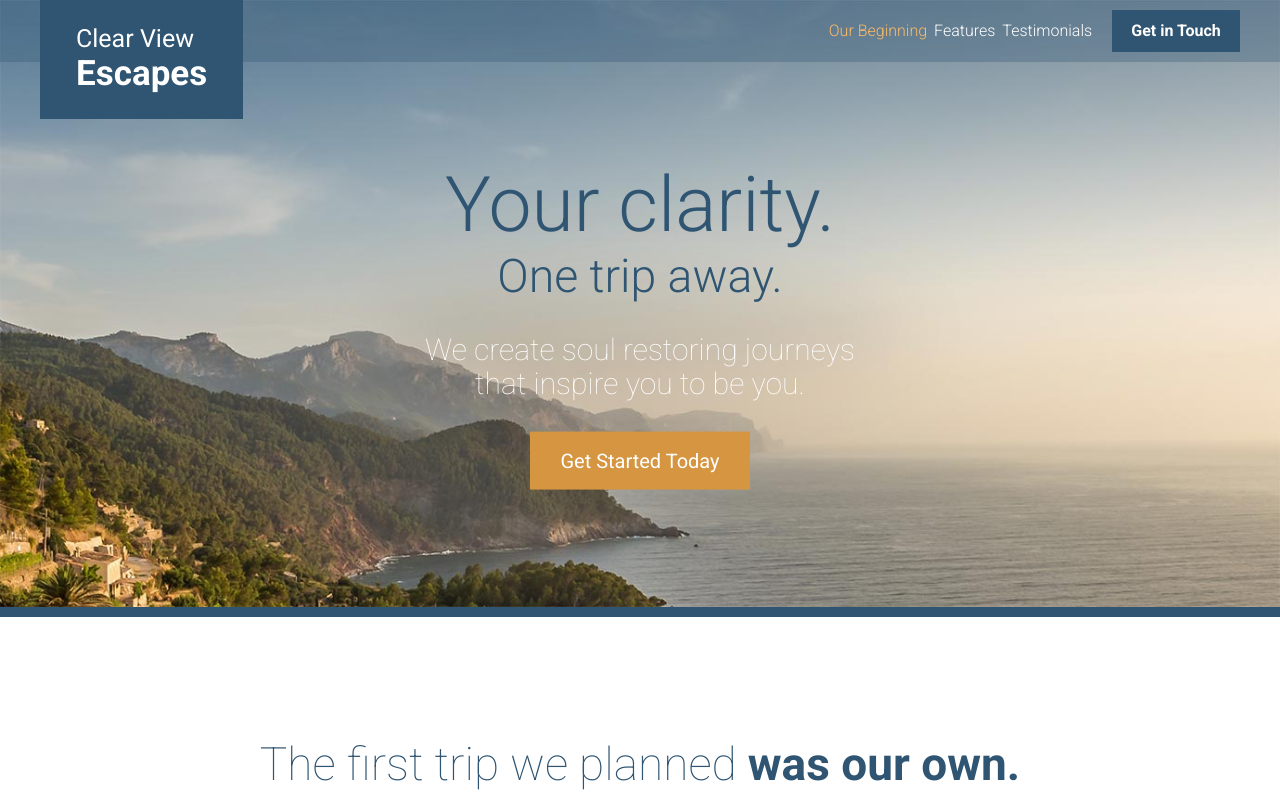
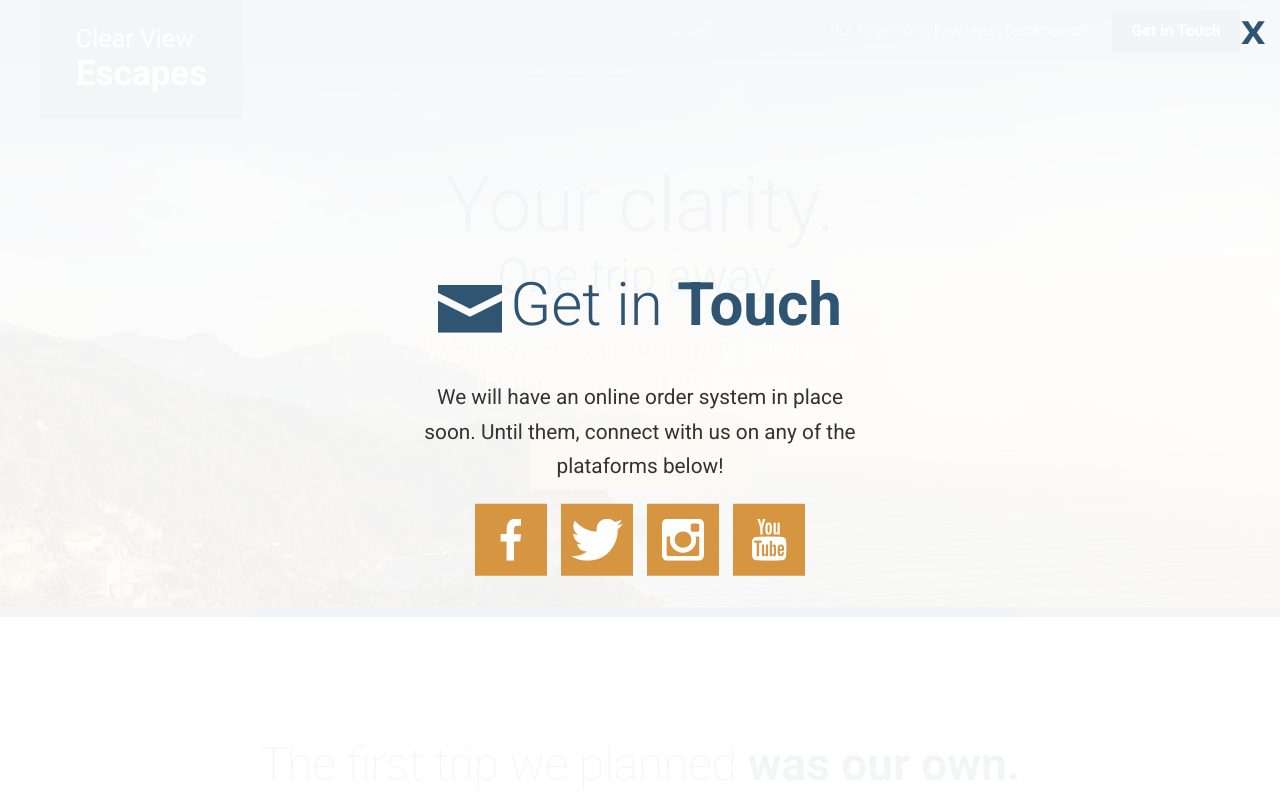
Before and after one commit to rene-ph/Travel, a website: page app/index.html in a window 1280 px wide. Both pictures are taken after a click on the link "Get Started Today". Shown: the top 800 px of the page. Drawn offline with Linux system fonts and the light colour scheme.

Commit message:
Added modal

```diff
--- a/app/assets/scripts/App.js
+++ b/app/assets/scripts/App.js
@@ -2,8 +2,10 @@ import MobileMenu from './modules/MobileMenu';
 import RevealOnScroll from './modules/RevealOnScroll';
 import $ from 'jquery';
 import StickyHeader from './modules/StickyHeader';
+import Modal from './modules/Modal';
 
 var mobileMenu = new MobileMenu();
 new RevealOnScroll($(".feature-item"), "85%");
 new RevealOnScroll($(".testimonial"), "70%");
 var stickyHeader = new StickyHeader();
+var modal = new Modal();
--- /dev/null
+++ b/app/assets/styles/modules/_modal.css
@@ -0,0 +1,48 @@
+.modal {
+  position: fixed;
+  z-index: 5;
+  background-color: rgba(255,255,255, .94);
+  top: 0;
+  bottom: 0;
+  left: 0;
+  right: 0;
+  visibility: hidden;
+  transform: scale(1.2);
+  transition: all .3s ease-out;
+
+  &--is-visible {
+    opacity: 1;
+    visibility: visible;
+    transform: scale(1);
+  }
+
+  &__inner {
+   position: absolute;
+   width: 100%;
+   top: 50%;
+   transform: translateY(-50%);
+
+  }
+
+  &__description {
+    text-align: center;
+    font-size: 1.3rem;
+    font-weigth: 300;
+    line-height: 1.65;
+  }
+
+  &__close {
+    position: absolute;
+    top: 15px;
+    right: 15px;
+    font-size: 2rem;
+    transform: scaleX(1.2);
+    transform-origin: 100% 0;
+    color: $mainBlue;
+    cursor: pointer;
+
+    &:hover {
+      color: $mainOrange;
+    }
+  }
+}
--- a/app/assets/styles/modules/_section-title.css
+++ b/app/assets/styles/modules/_section-title.css
@@ -1,7 +1,11 @@
 .section-title {
-  font-size: 3.75rem;
+  font-size: 2rem;
   font-weight: 300;
   text-align: center;
+
+  @mixin atSmall {
+    font-size: 3.75rem;
+  }
 
   &__icon {
     display: block;
@@ -23,4 +27,8 @@
     color: $mainBlue;
   }
 
+  &--less-margin {
+    margin-bottom: 1.3rem;
+  }
+
 }
--- /dev/null
+++ b/app/assets/styles/modules/_social-icons.css
@@ -0,0 +1,25 @@
+.social-icons {
+  text-align: center;
+
+  &__icon {
+    background-color: $mainOrange;
+    display:inline-block;
+    margin: 0 5px;
+    width: 33%;
+    height: 72px;
+    position: relative;
+
+    @mixin atSmall {
+      width: 72px;
+      margin: 0 5px;
+    }
+
+    .icon {
+      display: block;
+      position: absolute;
+      top: 50%;
+      left: 50%;
+      transform: translate(-50%, -50%);
+    }
+  }
+}
--- a/app/assets/styles/modules/_wrapper.css
+++ b/app/assets/styles/modules/_wrapper.css
@@ -8,6 +8,10 @@
 
   &--medium {
     max-width: 976px;
+  }
+
+  &--narrow {
+    max-width: 470px;
   }
 
   &--wrapper--no-padding-until-medium {
--- a/app/assets/styles/styles.css
+++ b/app/assets/styles/styles.css
@@ -16,3 +16,5 @@
 @import "modules/_site-header";
 @import "modules/_primary-nav";
 @import "modules/_reveal-item";
+@import "modules/_modal";
+@import "modules/_social-icons";
--- a/app/index.html
+++ b/app/index.html
@@ -22,7 +22,7 @@
 
        <div class="site-header__menu-content">
          <div class="site-header__btn-container">
-           <a class="btn" href="#">Get in Touch</a>
+           <a class="btn js-open-modal" href="#">Get in Touch</a>
          </div>
          <nav class="primary-nav primary-nav--pull-right">
            <ul>
@@ -51,7 +51,7 @@
         <h1 class="large-hero__title">Your clarity.</h1>
         <h2 class="large-hero__subtitle">One trip away.</h2>
         <p class="large-hero__description">We create soul restoring journeys that inspire you to be you.</p>
-        <p><a class="btn btn--orange btn--large" href="#">Get Started Today</a></p>
+        <p><a class="btn btn--orange btn--large js-open-modal" href="#">Get Started Today</a></p>
       </div>
     </div>
   </div>
@@ -131,9 +131,7 @@
 
   <div id="testimonials" class="page-section page-section--testimonials" data-matching-link="#testimonials-link">
     <div class="wrapper wrapper--no-padding-until-medium">
-
       <h2 class="section-title section-title--blue"><img class="section-title__icon" src="assets/images/icons/comment.svg">Real <strong>Testimonials</strong></h2>
-
       <div class="row row--gutters row--equal-height-at-medium row--gutters-small row--t-padding generic-content-container">
         <div class="row__medium-4">
           <div class="testimonial">
@@ -174,9 +172,24 @@
 
   <footer class="site-footer">
     <div class="wrapper">
-      <p><span class="site-footer__text">Copyright &copy; 2016 Clear View Escapes. All rights reserved.</span> <a class="btn btn--orange" href="#">Get in Touch</a></p>
+      <p><span class="site-footer__text">Copyright &copy; 2016 Clear View Escapes. All rights reserved.</span> <a class="btn btn--orange js-open-modal" href="#">Get in Touch</a></p>
     </div>
   </footer>
+  <div class="modal">
+    <div class="modal__inner">
+      <h2 class="section-title section-title--blue section-title--less-margin"><img class="section-title__icon" src="assets/images/icons/mail.svg">Get in <strong>Touch</strong></h2>
+      <div class="wrapper wrapper--narrow">
+        <p class="modal__description">We will have an online order system in place soon. Until them, connect with us on any of the plataforms below!</p>
+      </div>
+      <div class="social-icons">
+        <a href="#" class="social-icons__icon"> <img class="icon" src="assets/images/icons/facebook.svg" alt="facebook icon"></span></a>
+        <a href="#" class="social-icons__icon"> <img class="icon" src="assets/images/icons/twitter.svg" alt="twitter icon"></span></a>
+        <a href="#" class="social-icons__icon"> <img class="icon" src="assets/images/icons/instagram.svg" alt="instagram icon"></span></a>
+        <a href="#" class="social-icons__icon"> <img class="icon" src="assets/images/icons/youtube.svg" alt="youtube icon"></span></a>
+      </div>
+    </div>
+    <div class="modal__close">X</div>
+  </div>
 </body>
 <script src="temp/scripts/App.js"></script>
 </html>
--- a/app/temp/styles/styles.css
+++ b/app/temp/styles/styles.css
@@ -535,6 +535,10 @@ p {
   max-width: 976px;
 }
 
+.wrapper--narrow {
+  max-width: 470px;
+}
+
 .wrapper--wrapper--no-padding-until-medium {
   padding-left: 0;
   padding-right: 0;
@@ -737,10 +741,17 @@ p {
 }
 
 .section-title {
-  font-size: 3.75rem;
+  font-size: 2rem;
   font-weight: 300;
   text-align: center;
 
+}
+
+@media (min-width: 530px) {
+
+  .section-title {
+    font-size: 3.75rem;
+  }
 }
 
 .section-title__icon {
@@ -764,6 +775,10 @@ p {
 
 .section-title--blue {
   color: #2f5572;
+}
+
+.section-title--less-margin {
+  margin-bottom: 1.3rem;
 }
 
 .feature-item {
@@ -1114,3 +1129,87 @@ p {
   -webkit-transform: scale(1);
           transform: scale(1);
 }
+
+.modal {
+  position: fixed;
+  z-index: 5;
+  background-color: rgba(255,255,255, .94);
+  top: 0;
+  bottom: 0;
+  left: 0;
+  right: 0;
+  visibility: hidden;
+  -webkit-transform: scale(1.2);
+          transform: scale(1.2);
+  -webkit-transition: all .3s ease-out;
+  transition: all .3s ease-out;
+}
+
+.modal--is-visible {
+  opacity: 1;
+  visibility: visible;
+  -webkit-transform: scale(1);
+          transform: scale(1);
+}
+
+.modal__inner {
+  position: absolute;
+  width: 100%;
+  top: 50%;
+  -webkit-transform: translateY(-50%);
+          transform: translateY(-50%);
+}
+
+.modal__description {
+  text-align: center;
+  font-size: 1.3rem;
+  font-weigth: 300;
+  line-height: 1.65;
+}
+
+.modal__close {
+  position: absolute;
+  top: 15px;
+  right: 15px;
+  font-size: 2rem;
+  -webkit-transform: scaleX(1.2);
+          transform: scaleX(1.2);
+  -webkit-transform-origin: 100% 0;
+          transform-origin: 100% 0;
+  color: #2f5572;
+  cursor: pointer;
+}
+
+.modal__close:hover {
+  color: #d59541;
+}
+
+.social-icons {
+  text-align: center;
+}
+
+.social-icons__icon {
+  background-color: #d59541;
+  display:inline-block;
+  margin: 0 5px;
+  width: 33%;
+  height: 72px;
+  position: relative;
+}
+
+@media (min-width: 530px) {
+
+  .social-icons__icon {
+    width: 72px;
+    margin: 0 5px;
+  }
+}
+
+.social-icons__icon .icon {
+  display: block;
+  position: absolute;
+  top: 50%;
+  left: 50%;
+  -webkit-transform: translate(-50%, -50%);
+          transform: translate(-50%, -50%);
+}
--- a/gulp/tasks/watch.js
+++ b/gulp/tasks/watch.js
@@ -5,7 +5,7 @@ browserSync = require('browser-sync').create();
 gulp.task('watch', function() {
 
   browserSync.init({
-    //notify: false,
+    notify: false,
     server: {
       baseDir: "app"
     }
```
Also changed, not shown: app/assets/scripts/modules/Modal.js (added, +34 -0 lines), app/temp/scripts/App.js.
